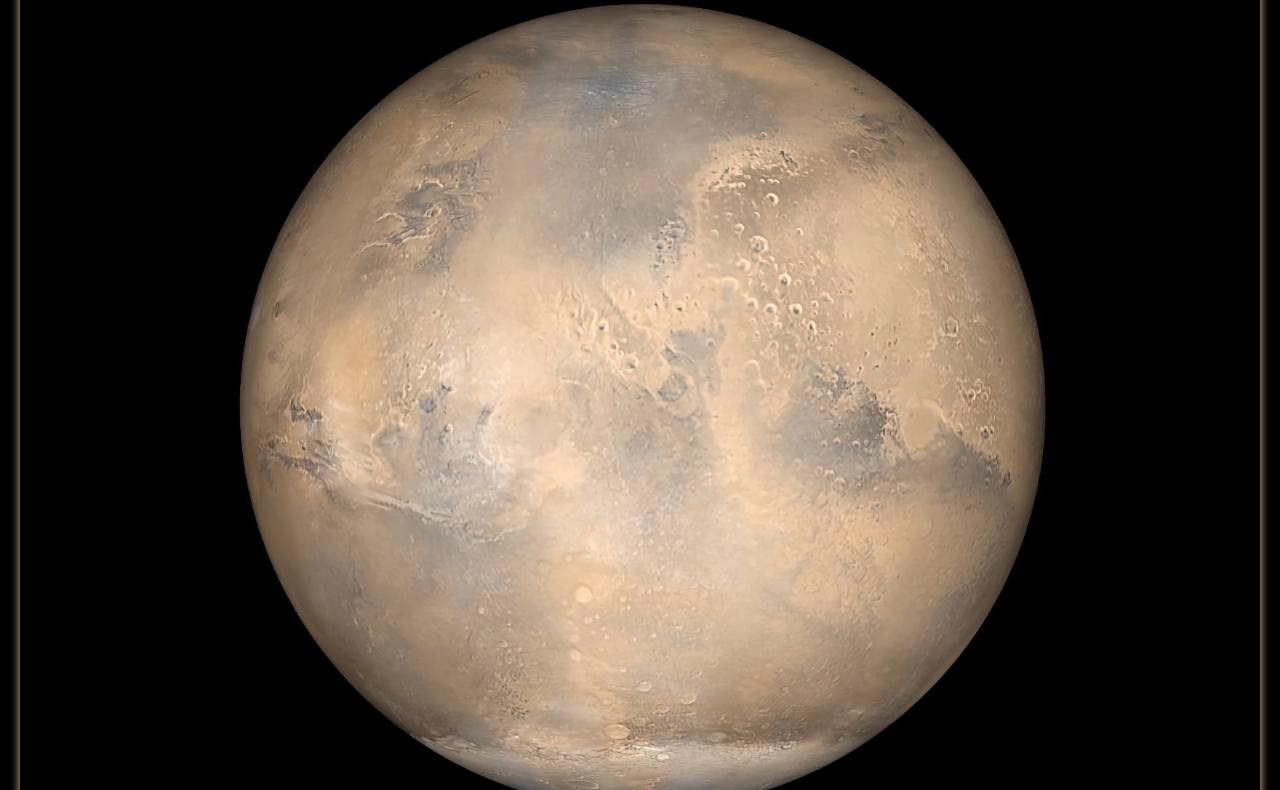
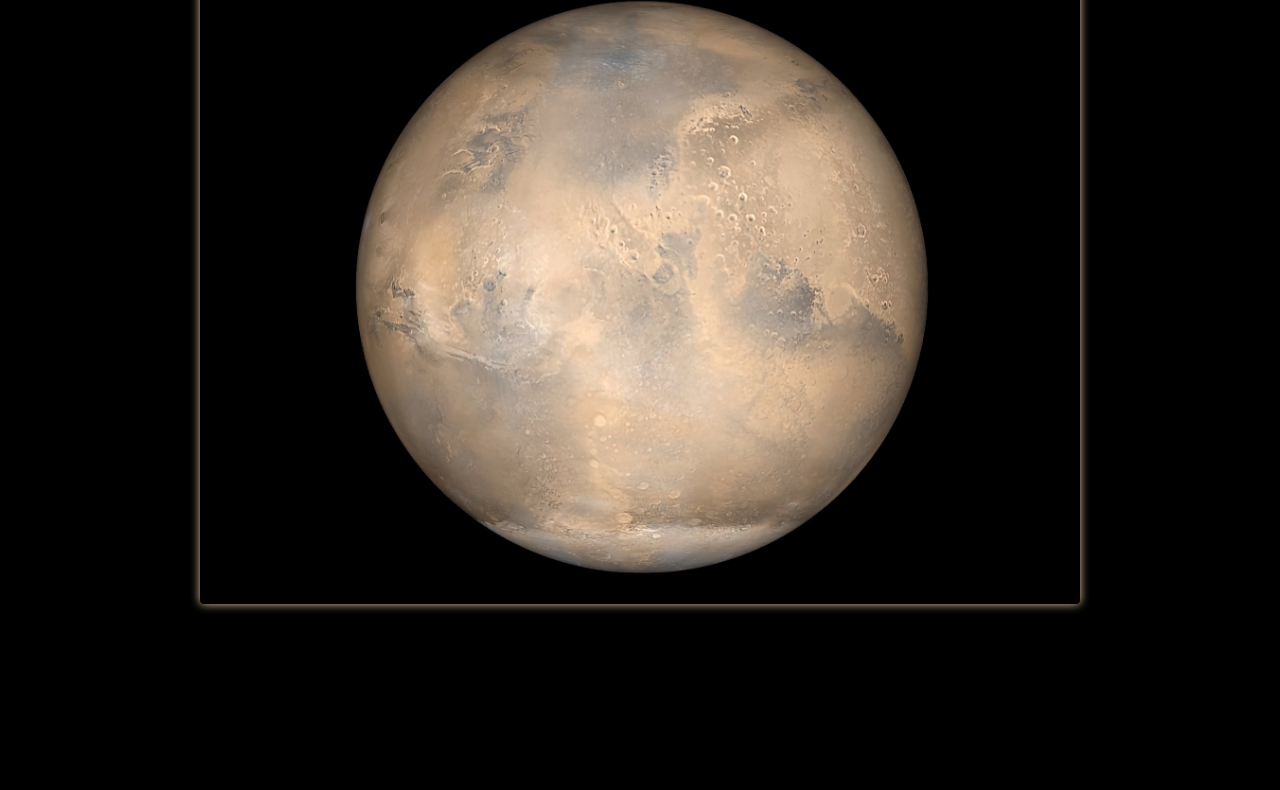
Before and after one commit to FenixcoderX/marsrovers, a website: page src/public/index.html in a window 1280 px wide. Shown: the part 162-952 px from the top of the page. After the commit the page ends 886 px from the top, so only its background shows below. Drawn offline with nearby package versions, Linux system fonts and the light colour scheme; a web font is replaced by a local one.

Commit message:
Add vercel config, update README.md and index.css

```diff
--- a/src/public/assets/stylesheets/index.css
+++ b/src/public/assets/stylesheets/index.css
@@ -62,6 +62,9 @@ main {
   background-color: rgb(0, 0, 0);
   margin-top: 10px;
   margin-bottom: 100px;
+  max-width: 880px;
+  margin-left: auto;
+  margin-right: auto;
 }
 .startPicture {
   margin: 10px 0px 20px 0px;
```
Also changed, not shown: README.md, vercel.json (added).
